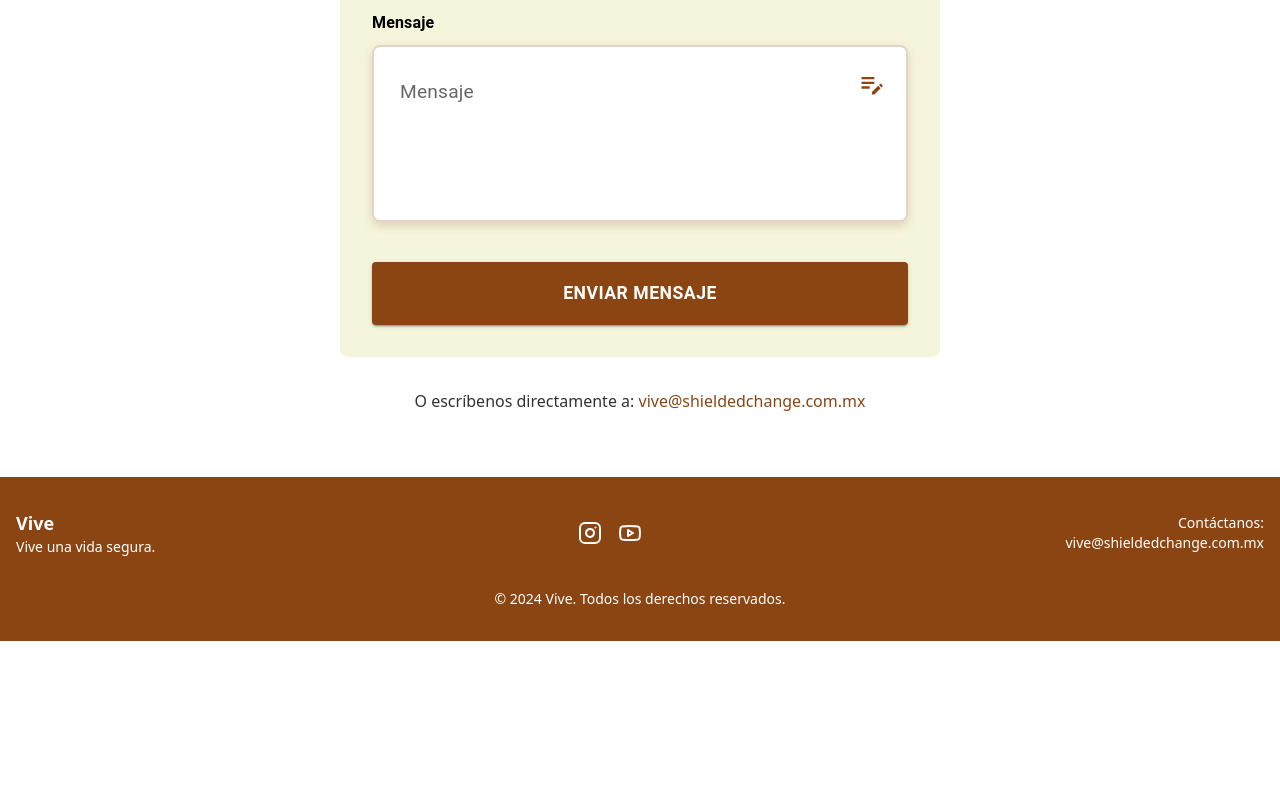
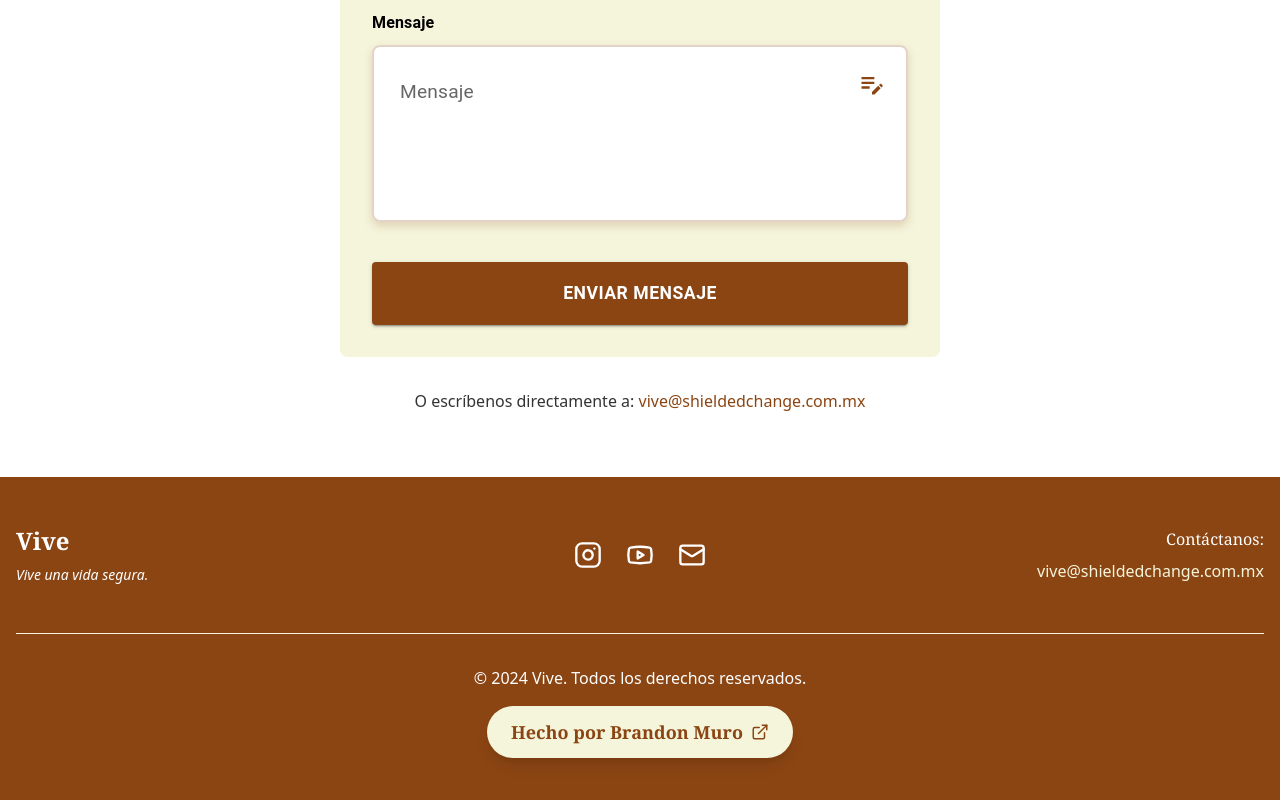
Before and after one commit to MarioB19/vive_web, a Next.js app: page / in a window 1280 px wide. Shown: the part 3098-3898 px from the top of the page. Before the commit the page ends 3739 px from the top, so only its background shows below. Built offline with nearby package versions, Linux system fonts and the light colour scheme.

Commit message:
Improve design for footer, and adding a button for my website

```diff
--- a/src/components/Footer.js
+++ b/src/components/Footer.js
@@ -1,31 +1,42 @@
 import Link from 'next/link'
-import { Instagram, Youtube, Mail } from 'lucide-react'
+import { Instagram, Youtube, Mail, ExternalLink } from 'lucide-react'
 
 export default function Footer() {
   return (
-    <footer className="bg-[#8B4513] text-white py-8">
+    <footer className="bg-[#8B4513] text-white py-12">
       <div className="container mx-auto px-4">
-        <div className="flex flex-col md:flex-row justify-between items-center">
-          <div className="mb-4 md:mb-0">
-            <p className="text-lg font-semibold">Vive</p>
-            <p className="text-sm">Vive una vida segura.</p>
+        <div className="grid grid-cols-1 md:grid-cols-3 gap-8 items-center">
+          <div className="text-center md:text-left">
+            <h2 className="text-2xl font-serif font-semibold mb-2">Vive</h2>
+            <p className="text-sm italic">Vive una vida segura.</p>
           </div>
-          <div className="flex space-x-4 mb-4 md:mb-0">
-            <Link href="https://www.instagram.com/vive_unavidasegura" target="_blank" rel="noopener noreferrer" className="hover:text-[#F5F5DC] transition-colors">
-              <Instagram size={24} />
+          <div className="flex justify-center space-x-6">
+            <Link href="https://www.instagram.com/vive_unavidasegura" target="_blank" rel="noopener noreferrer" className="hover:text-[#F5F5DC] transition-colors duration-300 transform hover:scale-110">
+              <Instagram size={28} />
+              <span className="sr-only">Instagram</span>
             </Link>
-            <Link href="https://www.youtube.com/@Vive_una_vida_segura" target="_blank" rel="noopener noreferrer" className="hover:text-[#F5F5DC] transition-colors">
-              <Youtube size={24} />
+            <Link href="https://www.youtube.com/@Vive_una_vida_segura" target="_blank" rel="noopener noreferrer" className="hover:text-[#F5F5DC] transition-colors duration-300 transform hover:scale-110">
+              <Youtube size={28} />
+              <span className="sr-only">YouTube</span>
             </Link>
-
+            <a href="mailto:vive@shieldedchange.com.mx" className="hover:text-[#F5F5DC] transition-colors duration-300 transform hover:scale-110">
+              <Mail size={28} />
+              <span className="sr-only">Email</span>
+            </a>
           </div>
-          <div className="text-sm text-center md:text-right">
-            <p>Contáctanos:</p>
-            <a href="mailto:vive@shieldedchange.com.mx" className="hover:underline">vive@shieldedchange.com.mx</a>
+          <div className="text-center md:text-right">
+            <p className="font-serif mb-2">Contáctanos:</p>
+            <a href="mailto:vive@shieldedchange.com.mx" className="hover:underline text-[#F5F5DC]">vive@shieldedchange.com.mx</a>
           </div>
         </div>
-        <div className="mt-8 text-center text-sm">
-          <p>&copy; {new Date().getFullYear()} Vive. Todos los derechos reservados.</p>
+        <div className="mt-12 pt-8 border-t border-[#F5F5DC] text-center">
+          <p className="mb-4">&copy; {new Date().getFullYear()} Vive. Todos los derechos reservados.</p>
+          <div className="inline-block bg-[#F5F5DC] text-[#8B4513] px-6 py-3 rounded-full shadow-lg transform hover:scale-105 transition-transform duration-300">
+            <Link href="https://brandonmuro.com" target="_blank" rel="noopener noreferrer" className="font-serif font-bold text-lg flex items-center justify-center">
+              Hecho por Brandon Muro
+              <ExternalLink size={18} className="ml-2" />
+            </Link>
+          </div>
         </div>
       </div>
     </footer>
```
